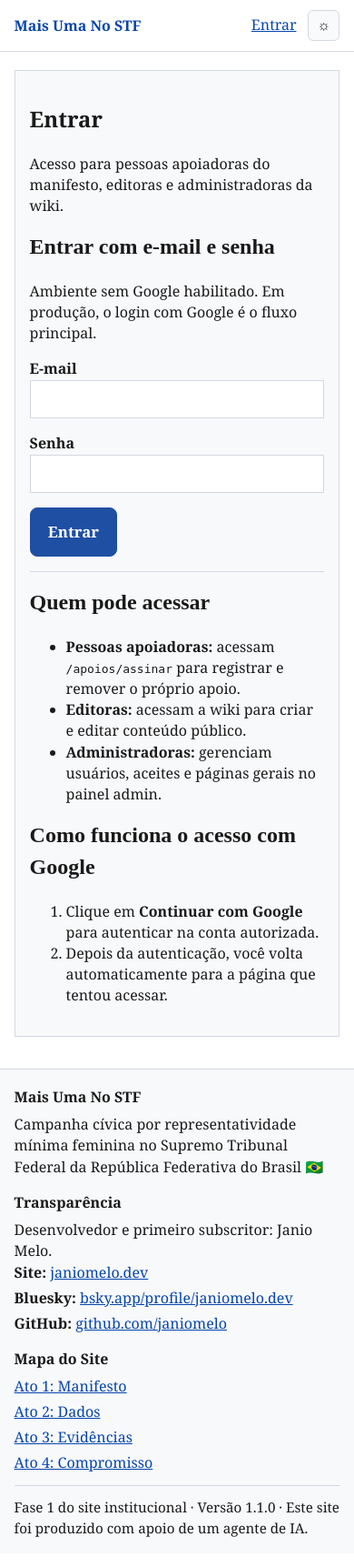
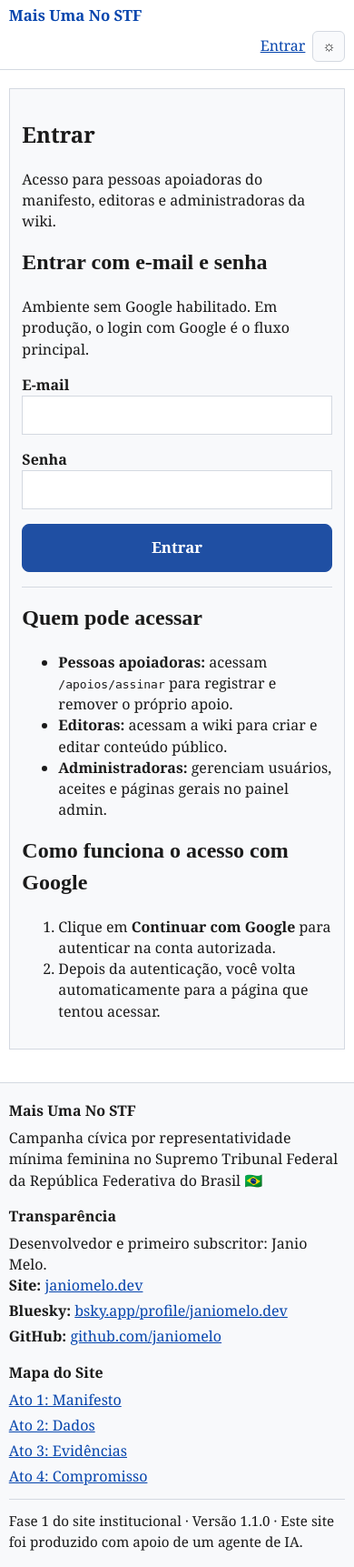
Before and after one commit to janiomelo/maisumanostf.ong.br, a Flask app: page /entrar?proximo=/admin in a window 390 px wide. Shown: the whole page at 91% size. Before the commit the page ends 1690 px from the top, so only its background shows below. Run offline with Flask 3, Linux system fonts and the light colour scheme; parts of the project's set-up code (start-up, migrations or seed data) failed here and were passed over; some libraries are stand-ins or nearby versions.

Commit message:
feat: enhance responsive design and improve layout for various components

```diff
--- a/app/static/styles.css
+++ b/app/static/styles.css
@@ -77,6 +77,7 @@ body {
   color: var(--text);
   font-family: Georgia, "Times New Roman", serif;
   line-height: 1.45;
+  overflow-x: clip;
 }
 
 a { color: var(--link); }
@@ -153,6 +154,7 @@ select:focus-visible {
   align-items: center;
   gap: .75rem;
   margin-left: .35rem;
+  min-width: 0;
 }
 
 .auth-area form {
@@ -221,6 +223,11 @@ select:focus-visible {
   gap: 1.2rem;
   margin-top: 1.3rem;
   align-items: start;
+}
+
+/* Impede que itens da grid expandam além do container (JS: min-width: auto default) */
+.hero > * {
+  min-width: 0;
 }
 
 .hero-main h1,
@@ -358,7 +365,7 @@ h2 {
   margin: 0;
   padding: 0;
   display: grid;
-  grid-template-columns: repeat(2, 1fr);
+  grid-template-columns: repeat(2, minmax(0, 1fr));
   gap: .65rem;
 }
 
@@ -697,3 +704,49 @@ button {
     grid-template-columns: 1fr;
   }
 }
+
+@media (max-width: 560px) {
+  .container {
+    width: min(1100px, 95vw);
+  }
+
+  .nav-wrap {
+    flex-wrap: wrap;
+    row-gap: .45rem;
+    padding: .45rem 0;
+  }
+
+  .logo {
+    flex-basis: 100%;
+    font-size: 1.05rem;
+  }
+
+  .auth-area {
+    width: 100%;
+    justify-content: flex-end;
+    gap: .5rem;
+    margin-left: 0;
+    flex-wrap: wrap;
+  }
+
+  .countdown-box {
+    padding: .8rem;
+    top: 0;
+  }
+
+  .countdown-grid strong {
+    font-size: 1.35rem;
+  }
+
+  .cta-btn {
+    width: 100%;
+    text-align: center;
+  }
+
+  .timeline-inline,
+  .manifesto-resumo,
+  .learn-more-box,
+  article {
+    padding: .85rem;
+  }
+}
```
